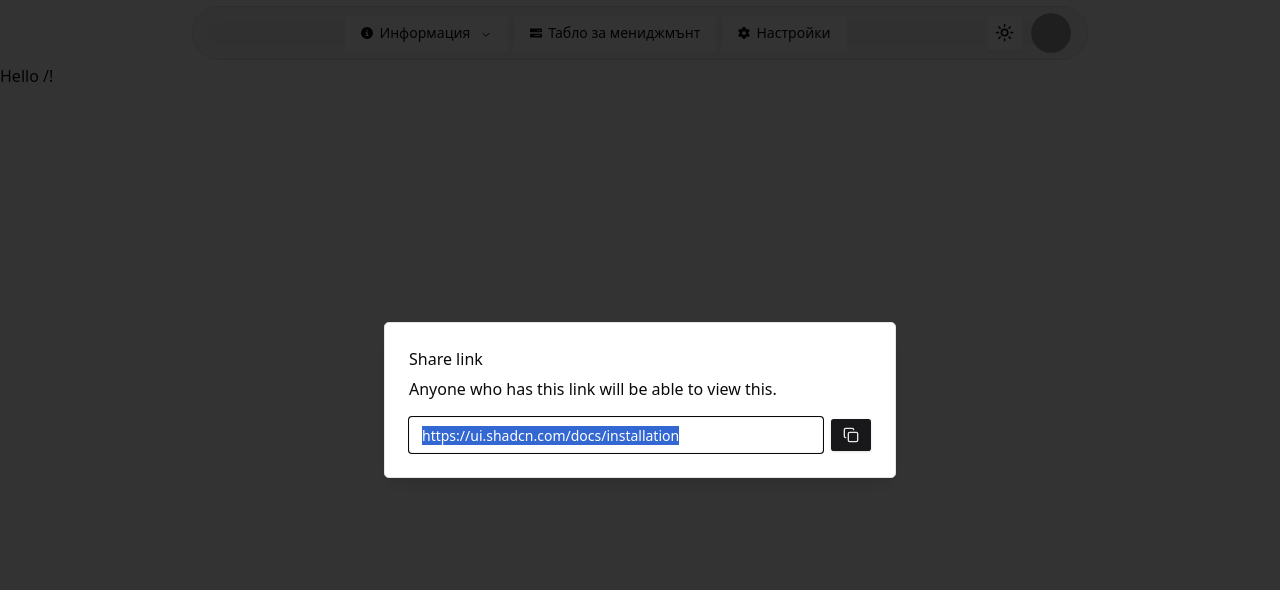
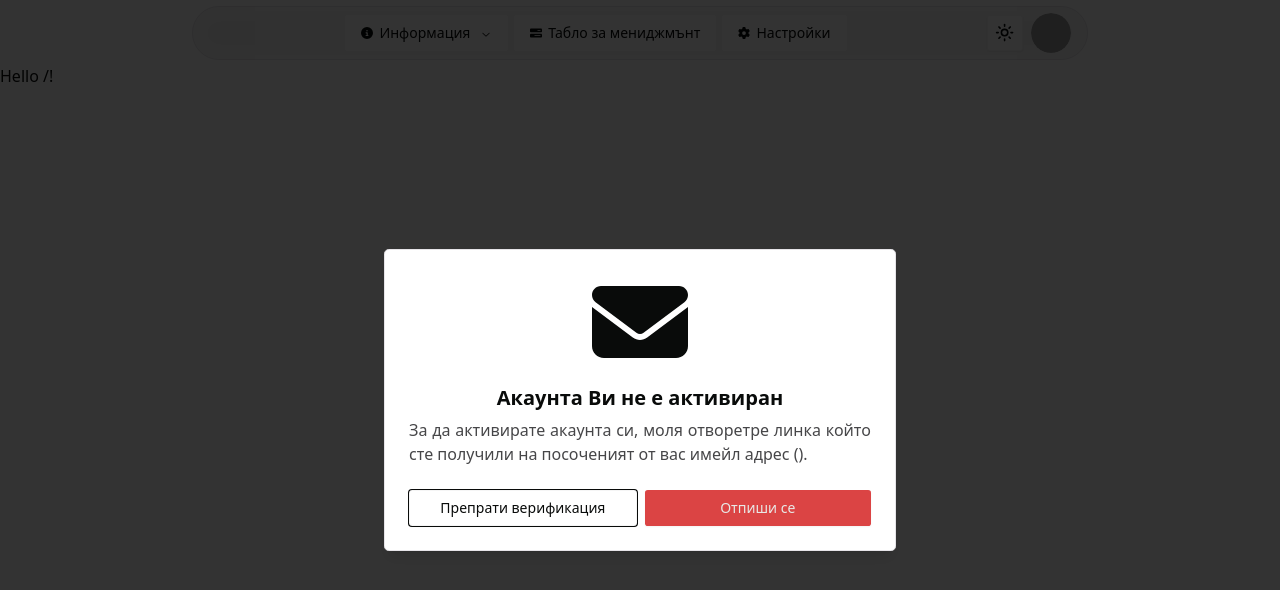
Before and after one commit to andreevnikola/archtag-webapp, a React (Vite) app: page / in a window 1280 px wide. Shown: the top 590 px of the page. Built offline with nearby package versions, Linux system fonts and the light colour scheme; no server answers; sample sign-in values are in the browser's storage; grey boxes are pictures that could not be loaded.

Commit message:
prgoress + bug fix on the requestr library

```diff
--- a/src/components/modals/UnverifiedAccountModal.tsx
+++ b/src/components/modals/UnverifiedAccountModal.tsx
@@ -4,28 +4,48 @@ import { CopyIcon } from "lucide-react";
 import { Button } from "../ui/button";
 import { DialogClose, DialogFooter, DialogHeader } from "../ui/dialog";
 import { Input } from "../ui/input";
+import { useUser } from "@/lib/hooks/useUser";
+import { FontAwesomeIcon } from "@fortawesome/react-fontawesome";
+import { faEnvelope } from "@fortawesome/free-solid-svg-icons";
+import { signOut } from "@/lib/authenticationUtils";
+import { useNavigate } from "@tanstack/react-router";
+import { useCustomModalStore } from "@/stores/CustomModalStore";
 
 export function UnverifiedAccountModal() {
+  const user = useUser();
+  const navigate = useNavigate();
+  const hideModal = useCustomModalStore((state) => state.close);
+
+  const handleSignOut = () => {
+    signOut();
+    navigate({
+      to: "/auth/signin",
+    });
+    hideModal();
+  };
+
   return (
     <>
       <DialogHeader>
-        <DialogTitle>Share link</DialogTitle>
-        <DialogDescription>
-          Anyone who has this link will be able to view this.
+        <FontAwesomeIcon icon={faEnvelope} size="6x" className="mb-2" />
+        <DialogTitle className="font-semibold text-center text-xl">
+          Акаунта Ви не е активиран
+        </DialogTitle>
+        <DialogDescription className="text-primary-transparent-80 text-justify">
+          За да активирате акаунта си, моля отворетре линка който сте получили
+          на посоченият от вас имейл адрес ({user.email}).
         </DialogDescription>
       </DialogHeader>
-      <div className="flex items-center space-x-2">
-        <div className="grid flex-1 gap-2">
-          <Label className="sr-only">Link</Label>
-          <Input
-            id="link"
-            defaultValue="https://ui.shadcn.com/docs/installation"
-            readOnly
-          />
-        </div>
-        <Button type="submit" size="sm" className="px-3">
-          <span className="sr-only">Copy</span>
-          <CopyIcon className="h-4 w-4" />
+      <div className="flex gap-2 flex-row max-sm:flex-col mt-2">
+        <Button variant={"outline"} className="w-full">
+          Препрати верификация
+        </Button>
+        <Button
+          onClick={() => handleSignOut()}
+          variant={"destructive"}
+          className="w-full"
+        >
+          Отпиши се
         </Button>
       </div>
     </>
--- a/src/lib/authenticationUtils.ts
+++ b/src/lib/authenticationUtils.ts
@@ -3,6 +3,7 @@ import { Request, RequestBuilder } from "./requestr";
 import { User } from "@/types/user";
 import { useUserStore } from "@/stores/UserStore";
 import { redirect } from "@tanstack/react-router";
+import { ModalController } from "@/components/lib/modal/ModalController";
 
 export function isAuthenticated() {
   return (
@@ -20,7 +21,12 @@ export function signOut() {
     email: "",
     uuid: "",
     role: "user",
+    isEmailValidated: false,
   });
+}
+
+export function isEmailValidated() {
+  return useUserStore.getState().isEmailValidated;
 }
 
 export function isHavingRefreshToken() {
--- a/src/lib/hooks/requestr-hook.ts
+++ b/src/lib/hooks/requestr-hook.ts
@@ -15,6 +15,7 @@ export function useRequestr<Body, Ret>(req: Request<Body, Ret>) {
     body: Body;
     wildCardToParmasMap?: Map<string, string>;
   }) => {
+    console.log("sending request");
     setIsLoading(true);
 
     req.setBody(body);
@@ -28,6 +29,7 @@ export function useRequestr<Body, Ret>(req: Request<Body, Ret>) {
       setError(data.error);
     } else {
       setRes(data.res);
+      setError(null);
     }
 
     return data;
--- a/src/routes/__root.tsx
+++ b/src/routes/__root.tsx
@@ -11,16 +11,16 @@ export const Route = createRootRoute({
 });
 
 function RootComponent() {
-  const modal = ModalController.instanciate()
-    .setContent(<UnverifiedAccountModal />)
-    .setCanClose(false)
-    .useModal();
+  // const modal = ModalController.instanciate()
+  //   .setContent(<UnverifiedAccountModal />)
+  //   .setCanClose(false)
+  //   .useModal();
 
-  useEffect(() => {
-    setTimeout(() => {
-      modal.open();
-    }, 1000);
-  }, []);
+  // useEffect(() => {
+  //   setTimeout(() => {
+  //     modal.open();
+  //   }, 1000);
+  // }, []);
 
   return (
     <div className="w-full p-0">
--- a/src/routes/_authenticated.tsx
+++ b/src/routes/_authenticated.tsx
@@ -1,6 +1,9 @@
+import { ModalController } from "@/components/lib/modal/ModalController";
+import { UnverifiedAccountModal } from "@/components/modals/UnverifiedAccountModal";
 import {
   authenticate,
   isAuthenticated,
+  isEmailValidated,
   isHavingRefreshToken,
   revalidateToken,
 } from "@/lib/authenticationUtils";
@@ -18,6 +21,13 @@ export const Route = createFileRoute("/_authenticated")({
             useAuthenticationStore.getState().token,
             useAuthenticationStore.getState().refreshToken
           );
+          console.log("revalidated");
+          if (!isEmailValidated()) {
+            ModalController.instanciate()
+              .setContent(<UnverifiedAccountModal />)
+              .setCanClose(false)
+              .show();
+          }
           return;
         }
       } catch (e) {
--- a/src/stores/CustomModalStore.ts
+++ b/src/stores/CustomModalStore.ts
@@ -20,5 +20,5 @@ export const useCustomModalStore = create<CustomModal>((set) => ({
   onClose: () => {},
   setContent: (content: React.ReactNode) => set({ content }),
   open: () => set({ isOpen: true }),
-  close: () => set({ isOpen: false }),
+  close: () => set({ canClose: true, isOpen: false }),
 }));
--- a/src/stores/UserStore.ts
+++ b/src/stores/UserStore.ts
@@ -12,5 +12,6 @@ export const useUserStore = create<UserStore>((set) => ({
   email: "",
   uuid: "",
   role: "user",
+  isEmailValidated: false,
   setUser: (user: User) => set(user),
 }));
--- a/src/types/user.ts
+++ b/src/types/user.ts
@@ -4,5 +4,6 @@ export interface User {
   firstName: string;
   lastName: string;
   isBanned: boolean;
+  isEmailValidated?: boolean;
   role: "admin" | "user";
 }
```
